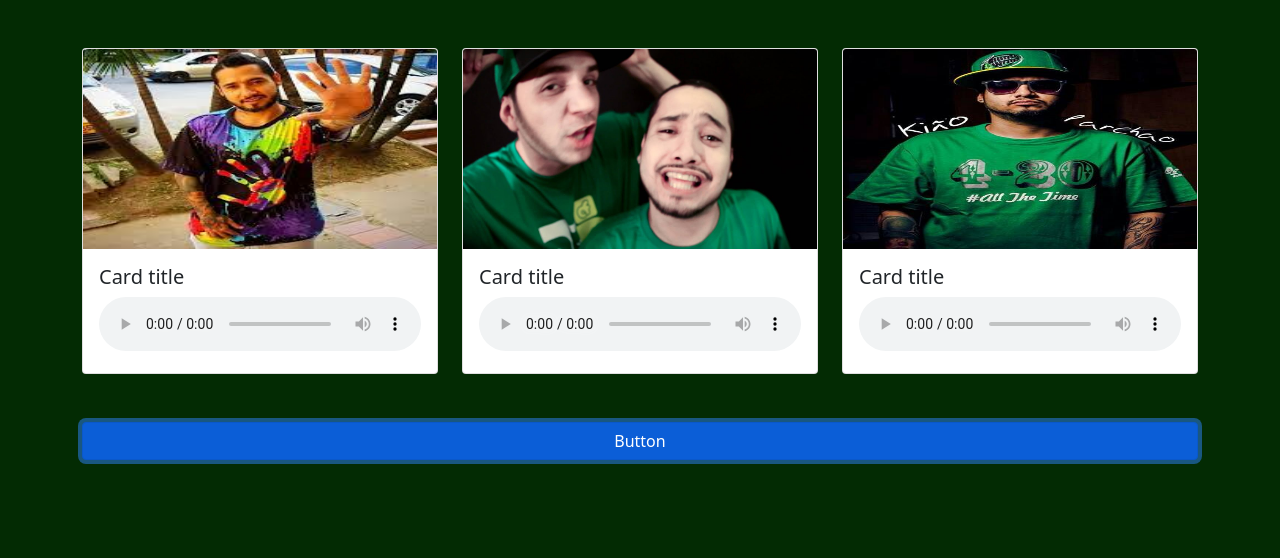
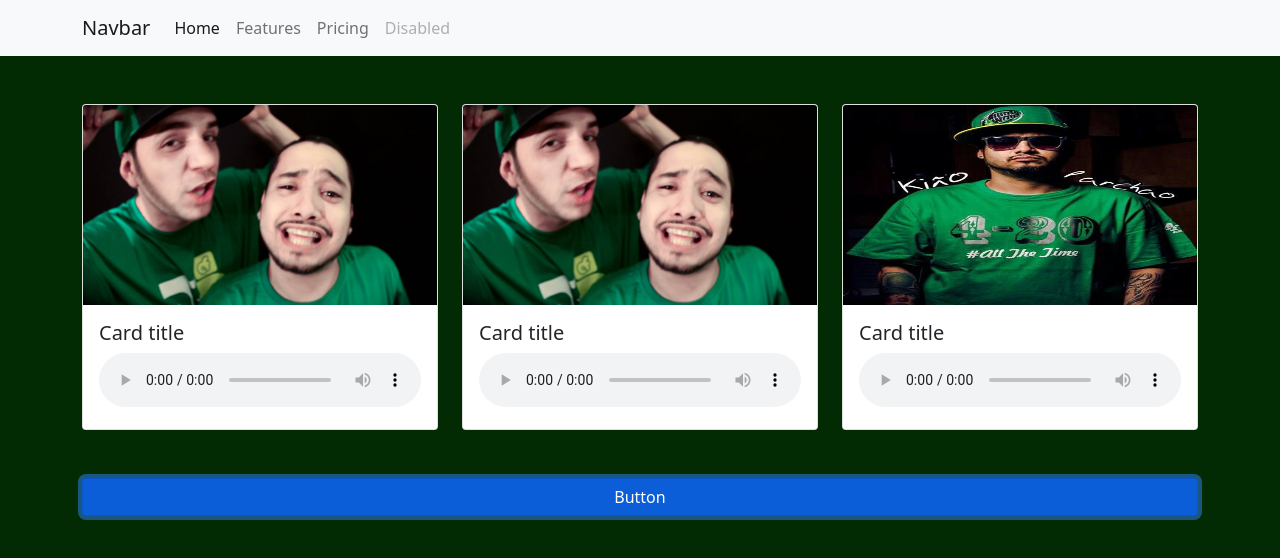
Before and after one commit to svelezpernett/repasodom, a plain HTML site: page index.html in a window 1280 px wide. Both pictures are taken after a click on the button "Button". Drawn offline with nearby package versions, Linux system fonts and the light colour scheme.

Commit message:
se programo un boton en js con la funcion para cambiar cancion e imagen(No se devuelve)

```diff
--- a/controlador.js
+++ b/controlador.js
@@ -1 +1,22 @@
 console.log("Hola mundo");
+
+var boton = document.getElementById("boton");
+
+
+function cambiarCancion()
+{
+    var cancion1 = document.getElementById("cancion1");
+
+    if(cancion1.src="audio/kiñoDetrote.mp3")
+    {
+        cancion1.src="audio/kiñoGusfraba.mp3";
+        document.getElementById("imagen1").src="img/img2.jpg";
+    }
+    else
+    {
+       cancion1.src="audio/kiñoDetrote.mp3";
+       document.getElementById("imagen1").src="img/img1.jpg";
+    }
+}
+
+boton.addEventListener("click", cambiarCancion);
--- a/index.html
+++ b/index.html
@@ -14,21 +14,47 @@
     </header>
 
     <main>
+
+      <nav class="navbar navbar-expand-lg navbar-light bg-light">
+        <div class="container">
+          <a class="navbar-brand" href="#">Navbar</a>
+          <button class="navbar-toggler" type="button" data-bs-toggle="collapse" data-bs-target="#navbarNav" aria-controls="navbarNav" aria-expanded="false" aria-label="Toggle navigation">
+            <span class="navbar-toggler-icon"></span>
+          </button>
+          <div class="collapse navbar-collapse" id="navbarNav">
+            <ul class="navbar-nav">
+              <li class="nav-item">
+                <a class="nav-link active" aria-current="page" href="#">Home</a>
+              </li>
+              <li class="nav-item">
+                <a class="nav-link" href="#">Features</a>
+              </li>
+              <li class="nav-item">
+                <a class="nav-link" href="#">Pricing</a>
+              </li>
+              <li class="nav-item">
+                <a class="nav-link disabled" href="#" tabindex="-1" aria-disabled="true">Disabled</a>
+              </li>
+            </ul>
+          </div>
+        </div>
+      </nav>
+
         <div class="container mt-5">
             <div class="row row-cols-1 row-cols-md-3 g-4">
                 <div class="col">
                     <div class="card h-100">
-                      <img src="img/img1.jpg" class="card-img-top" alt="imagen1" style="height: 200px;">
+                      <img src="img/img1.jpg" class="card-img-top" id="imagen1" style="height: 200px;">
                       <div class="card-body">
                         <h5 class="card-title">Card title</h5>
-                        <audio src="audio/kiñoDetrote.mp3" controls class="w-100"></audio>
+                        <audio src="audio/kiñoDetrote.mp3" controls class="w-100" id="cancion1"></audio>
                       </div>
                     </div>
                   </div>
 
                   <div class="col">
                     <div class="card h-100">
-                      <img src="img/img2.jpg" class="card-img-top" alt="imagen2" style="height: 200px;">
+                      <img src="img/img2.jpg" class="card-img-top" id="imagen2" style="height: 200px;">
                       <div class="card-body">
                         <h5 class="card-title">Card title</h5>
                         <audio src="audio/kiñoGusfraba.mp3" controls class="w-100"></audio>
```
